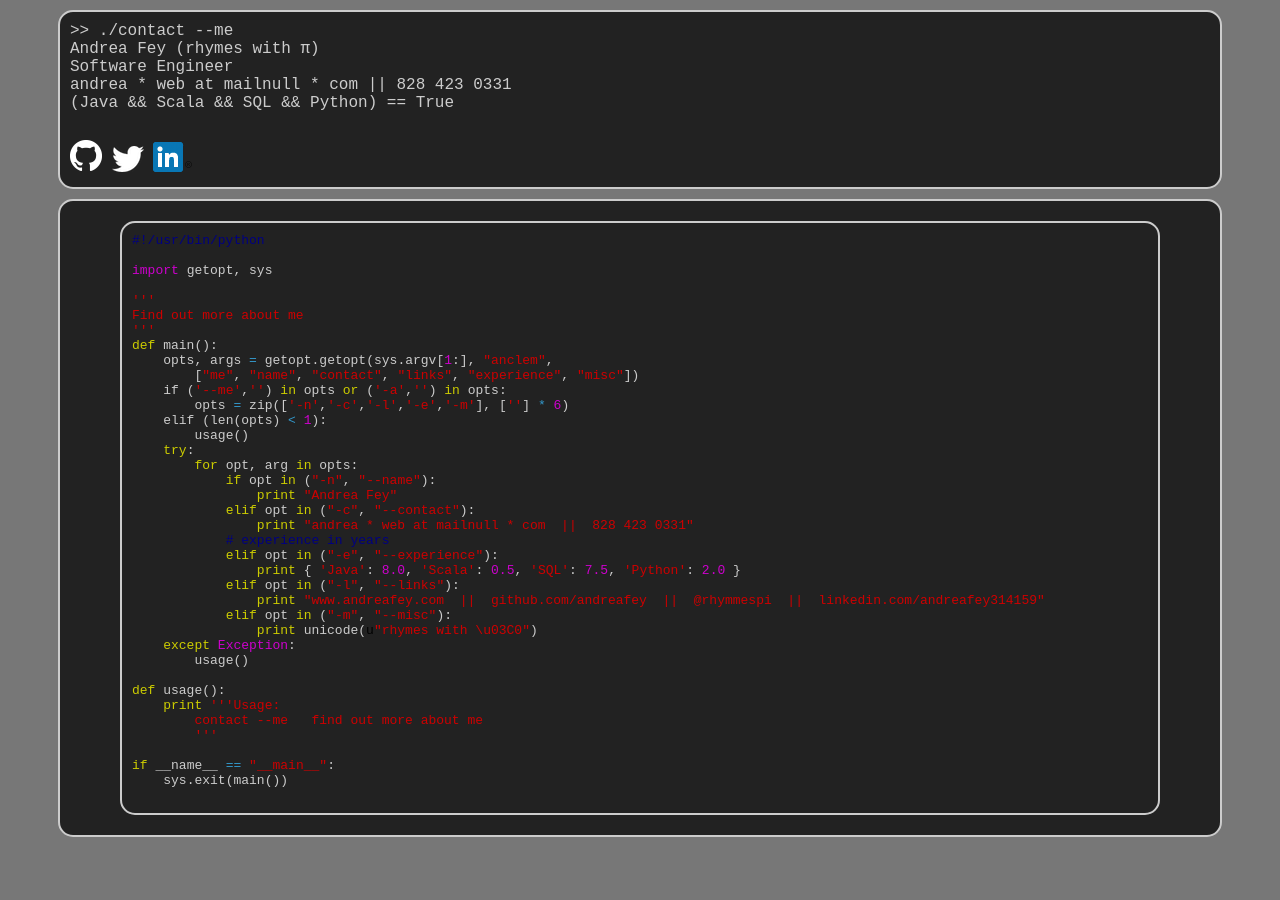
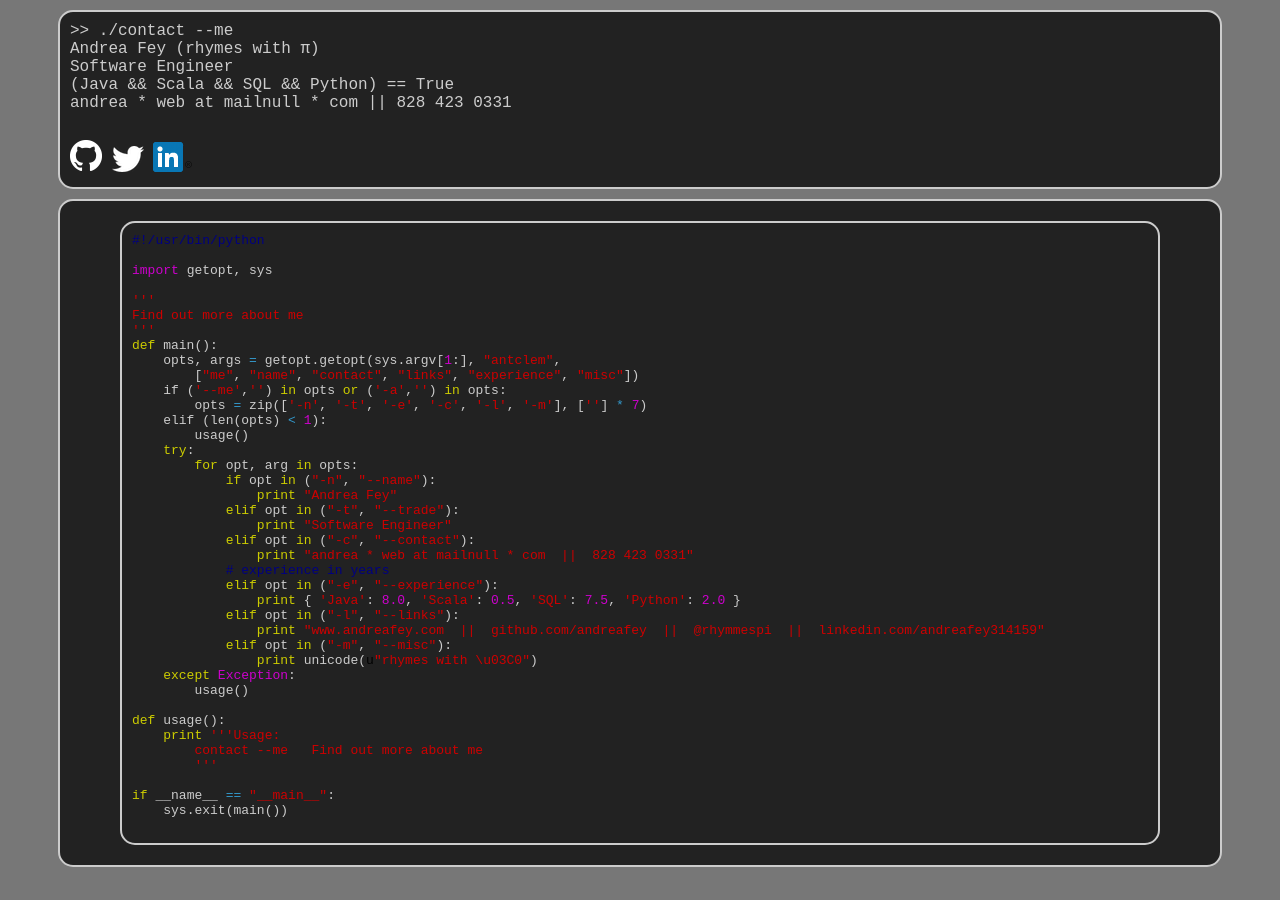
Before and after one commit to andreafey/businesscard, a Jekyll site: the page built from index.md, in a window 1280 px wide. Built offline with Jekyll 4.4.1, drawn with Linux system fonts in a browser that asks for light colours; Markdown is read by kramdown in place of the engine named in the settings.

Commit message:
tweak a bit

```diff
--- a/_includes/contact
+++ b/_includes/contact
@@ -6,16 +6,18 @@ import getopt, sys
 Find out more about me
 '''
 def main():
-    opts, args = getopt.getopt(sys.argv[1:], "anclem",
+    opts, args = getopt.getopt(sys.argv[1:], "antclem",
         ["me", "name", "contact", "links", "experience", "misc"])
     if ('--me','') in opts or ('-a','') in opts:
-        opts = zip(['-n','-c','-l','-e','-m'], [''] * 6)
+        opts = zip(['-n', '-t', '-e', '-c', '-l', '-m'], [''] * 7)
     elif (len(opts) < 1):
         usage()
     try:
         for opt, arg in opts:
             if opt in ("-n", "--name"):
                 print "Andrea Fey"
+            elif opt in ("-t", "--trade"):
+                print "Software Engineer"
             elif opt in ("-c", "--contact"):
                 print "andrea * web at mailnull * com  ||  828 423 0331"
             # experience in years
@@ -30,7 +32,7 @@ def main():
 
 def usage():
     print '''Usage:
-        contact --me   find out more about me
+        contact --me   Find out more about me
         '''
 
 if __name__ == "__main__":
--- a/_includes/header.html
+++ b/_includes/header.html
@@ -2,8 +2,8 @@
   <div class="nn header">>> ./contact --me
     <br/>Andrea Fey (rhymes with π)
     <br/>Software Engineer
+    <br/>(Java && Scala && SQL && Python) == True
     <br/>andrea * web at mailnull * com  ||  828 423 0331
-    <br/>(Java && Scala && SQL && Python) == True
     <br/><br/><a href="http://github.com/andreafey"><img src="/i/github.png"/></a> <a href="https://twitter.com/rhymespi"><img src="/i/twitter.png"/></a>  <a href="http://www.linkedin.com/in/andreafey314159"><img src="/i/linkedin.png"/></a>
   </div>
 </div>
```
